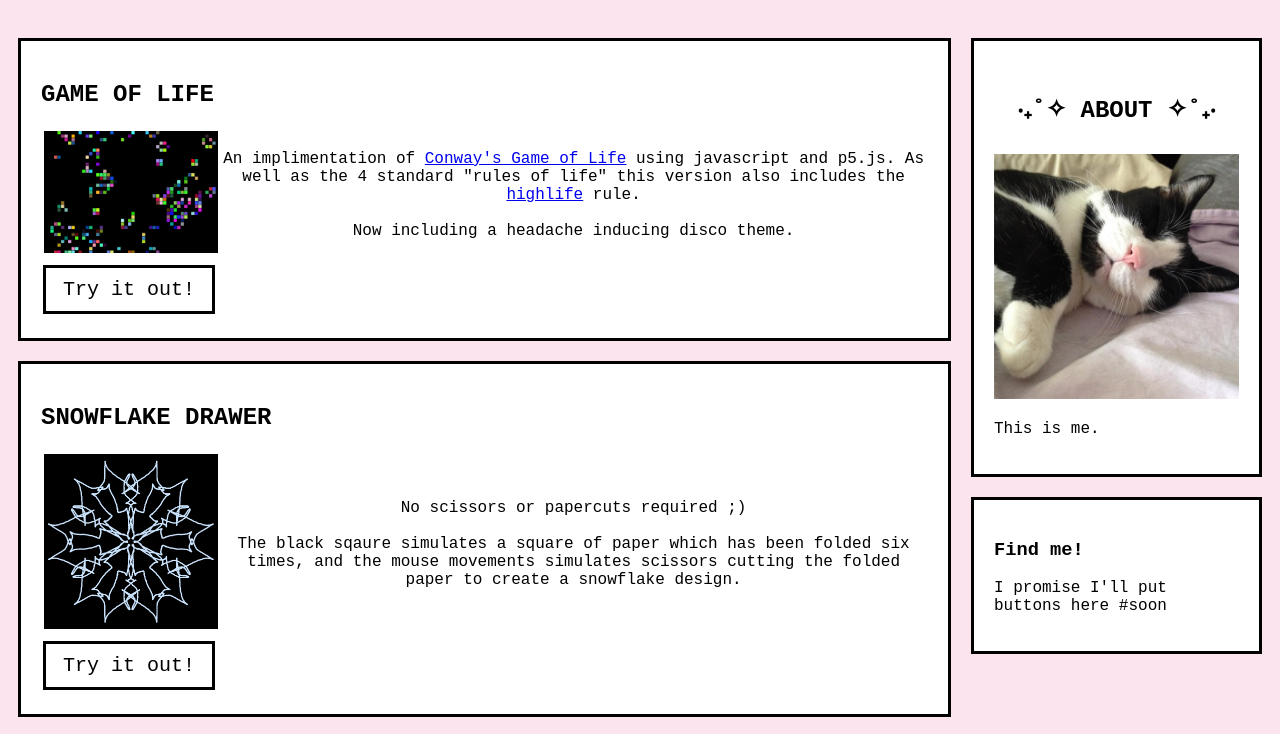
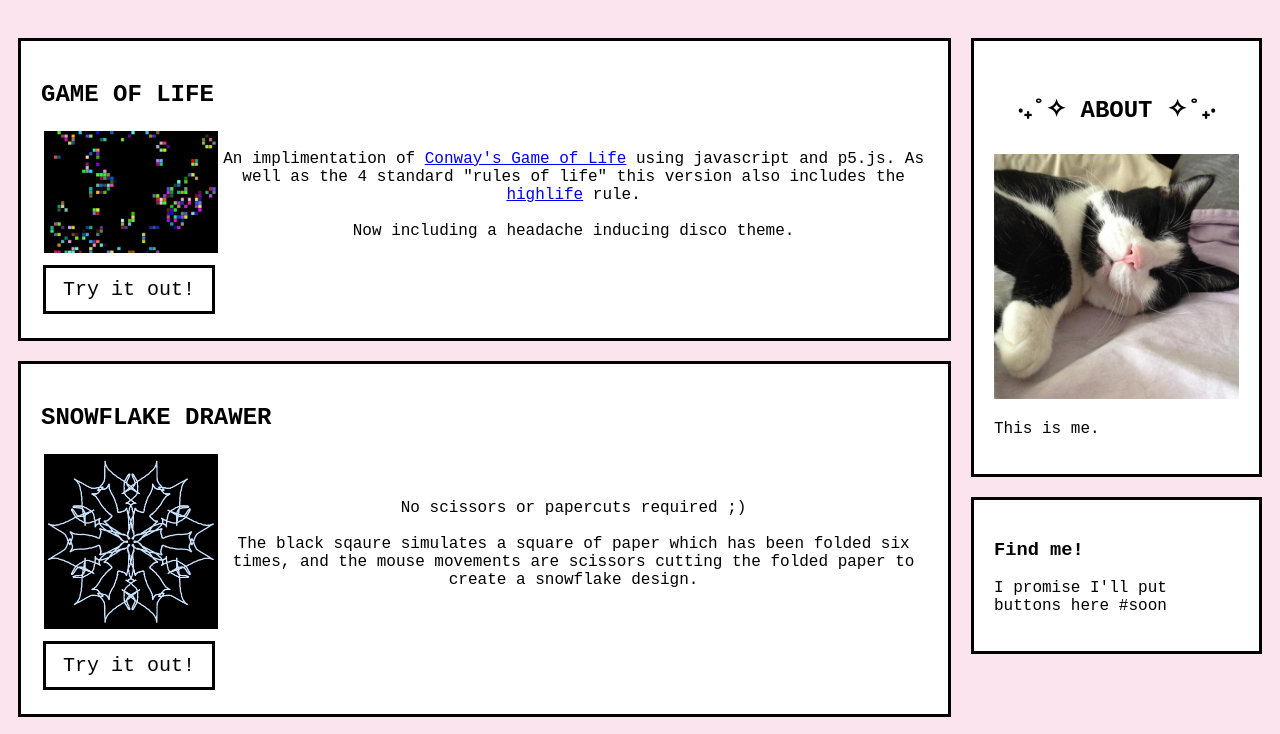
Before and after one commit to larleevee/larleevee.github.io, a plain HTML site: page index.html in a window 1280 px wide. Shown: the top 734 px of the page. Drawn offline with nearby package versions, Linux system fonts and the light colour scheme; a script that the page names is missing.

Commit message:
cannot decide to save my life

```diff
--- a/index.html
+++ b/index.html
@@ -31,7 +31,7 @@
             <table style width="100%">
               <tr>
                 <th style width = "20%"><img src="snowflake.png" alt="snowflake example" style="width: 100%;"></th>
-                <th>No scissors or papercuts required ;) <br><br>The black sqaure simulates a square of paper which has been folded six times, and the mouse movements simulates scissors cutting the folded paper to create a snowflake design.</th>
+                <th>No scissors or papercuts required ;) <br><br>The black sqaure simulates a square of paper which has been folded six times, and the mouse movements are scissors cutting the folded paper to create a snowflake design.</th>
               </tr>
             </table>
             <a href="snowflake.html" class="button">Try it out!</a>
```
